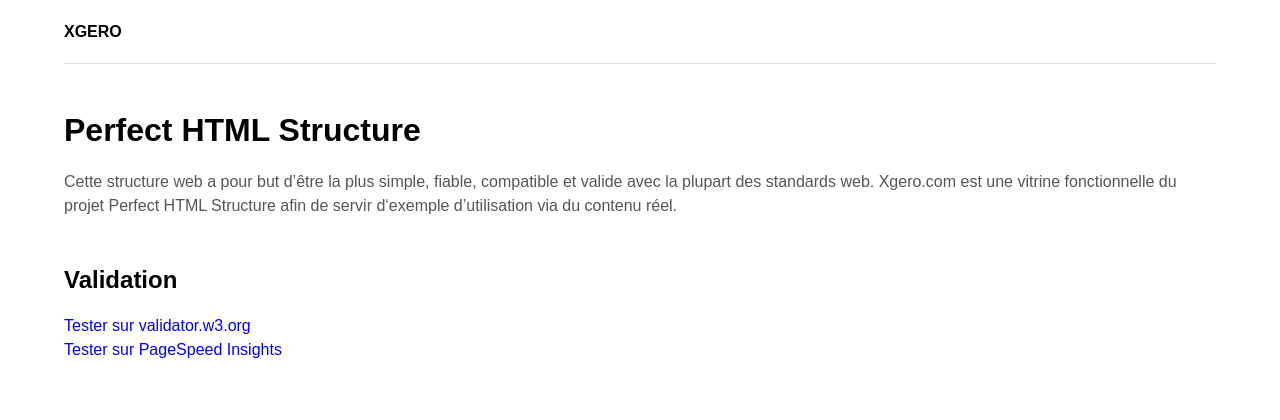
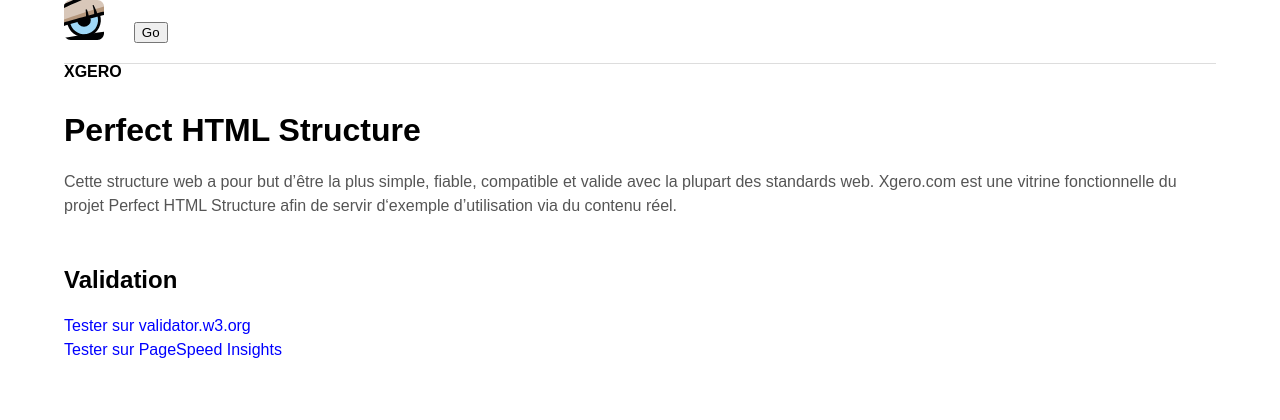
Before and after one commit to Xgero/Perfect-HTML-Structure, a PHP site: page / in a window 1280 px wide. Shown: the top 420 px of the page. Run offline with PHP 8.4, Linux system fonts and the light colour scheme.

Commit message:
Corrections

```diff
--- a/assets/css/style.css
+++ b/assets/css/style.css
@@ -38,8 +38,11 @@
 
 /********** NAV ***********/
 #nav {height:64px;border-bottom:1px solid #ddd}
-#nav #logo {line-height:64px}
-#nav #logo a {color:#000}
+#nav #logo {line-height:64px;display:table}
+#nav #logo a {color:#000;display:table-cell;vertical-align:middle}
+#nav #logo a:hover {text-decoration:none}
+#nav #logo img {height:40px;width:40px;margin-right:10px;display:table-cell;vertical-align:middle}
+
 
 /********** FONTS ***********/
 .font_strong {font-weight:bold}
--- a/index.html
+++ b/index.html
@@ -18,9 +18,13 @@
 	<body>
 
 		<div class="container" id="nav" >
-			<span id="logo" class="font_strong">
-			<a href="https://xgero.com/">XGERO</a>
-			</span>
+			<div id="logo" class="font_strong">
+				<a href="/xgero.php">
+					<img src="https://xgero.com/assets//img/logo.svg" />
+					<span>XGERO</span>
+				</a>
+				<form style="display:inline;margin-left:12px" method="post"><input name="Go" type="submit" value="Go" /></form>
+			</div>
 		</div>
 
 		<div class="container m_t_l">
```
Also changed, not shown: assets/img/logo.svg (added).
